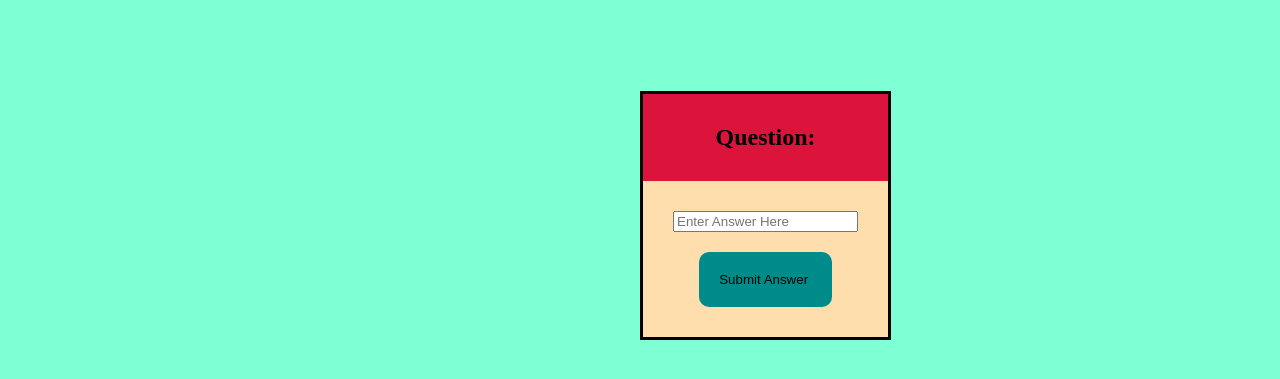
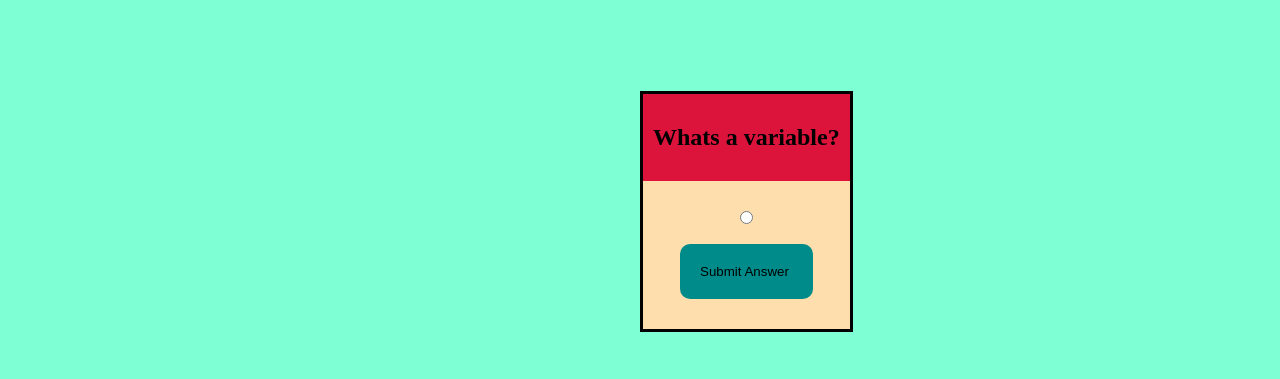
Before and after one commit to warmage12354/QuizGame, a plain HTML site: page frontend/index.html in a window 1280 px wide. Shown: the part 79-458 px from the top of the page. Drawn offline with Linux system fonts and the light colour scheme.

Commit message:
Some basic edits

```diff
--- a/frontend/app.js
+++ b/frontend/app.js
@@ -1,5 +1,29 @@
 
-const Questions =  ["Whats a variable?", "Whats a Function", "Whats a Array"];
+// Setting up an array of questions to be asked
+const QuestionList = ["Whats a variable?", "Whats a Function", "Whats a Array"];
+
+// sets the intial question when opening browser
+let questionNumber = document.getElementById("get").innerHTML = QuestionList[0]
+
+
+
+
+const Quiz = () => {
+
+
+
+
+
+
+
+
+
+
+
+}
+
+
+Quiz();
 
 
 
--- a/frontend/index.html
+++ b/frontend/index.html
@@ -1,8 +1,8 @@
 <!DOCTYPE html>
 <html>
 <head>
-    <link rel="stylesheet" href="styles.css">
-    <script src="app.js"></script>
+
+
 
 <title>JavaScript Quiz</title>
 </head>
@@ -12,7 +12,7 @@
 
 <div class = "quizHolder" >
 
-    <div class="quizHeader"> <h2> Question:</h2>  </div>
+    <div class="quizHeader" > <h2 id = "get" >     </h2>  </div>
 
 
 
@@ -21,7 +21,7 @@
 
         <form>
 
-            <input type = "text" id = "inputField" placeholder = "Enter Answer Here"><br>
+            <input type = "radio" id = "inputField" placeholder = "Enter Answer Here"><br>
             <input type="submit" id = "SubmitButton"   value="Submit Answer " onclick= "onClick()" >
 
 
@@ -40,4 +40,6 @@
 
 
 </body>
+<link rel="stylesheet" href="styles.css">
+<script src="app.js"></script>
 </html>
```
